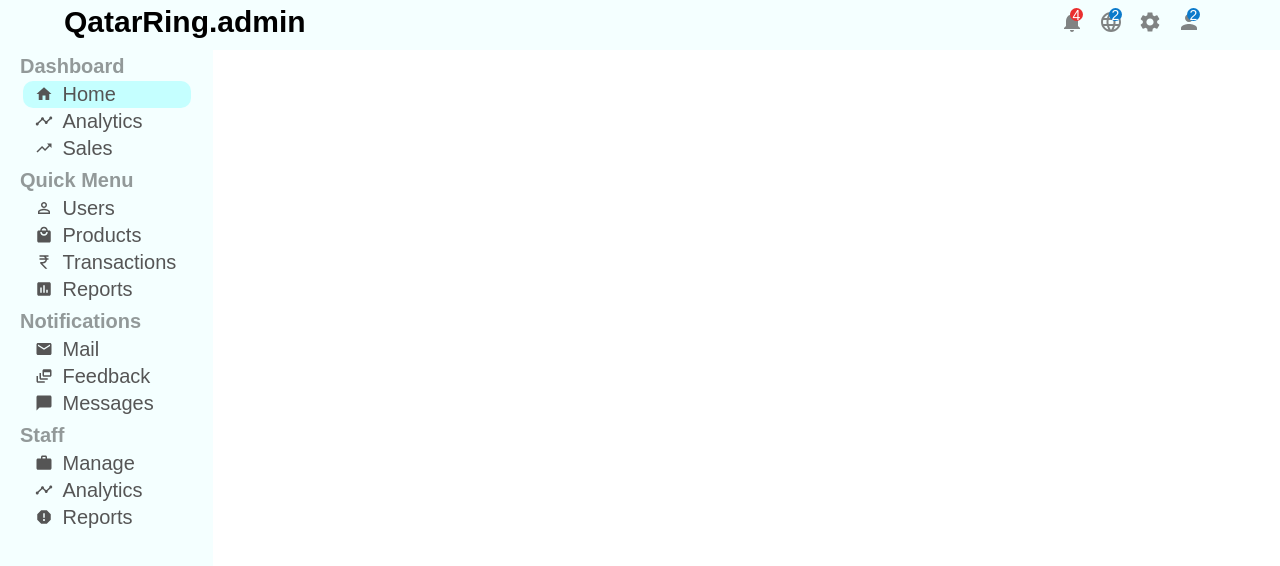
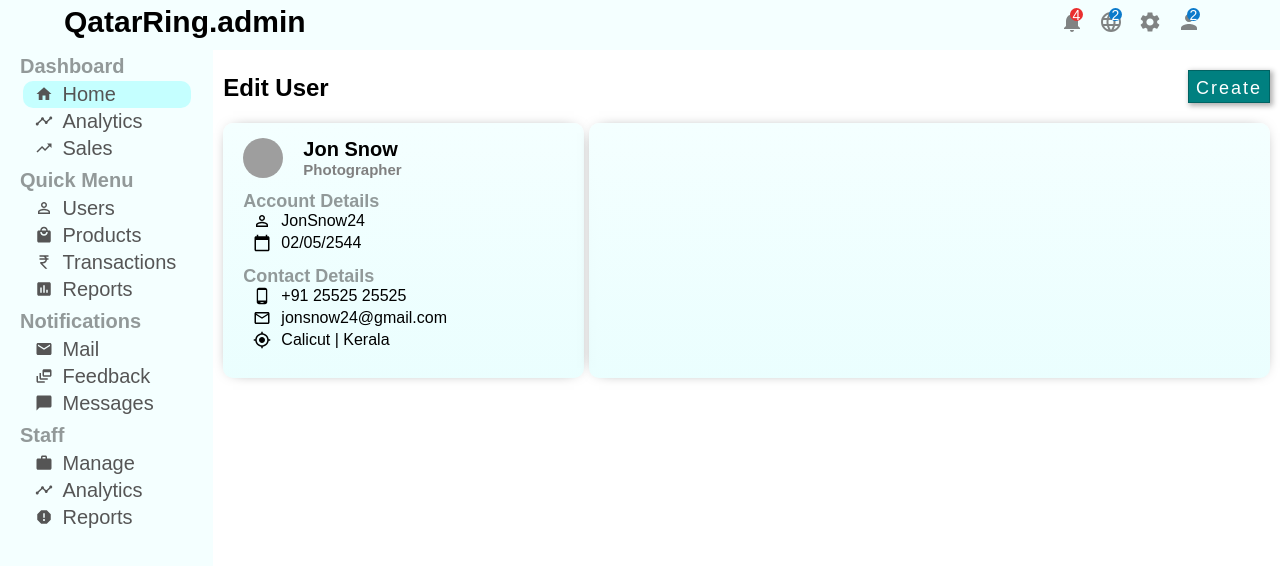
Before and after one commit to suhailm9055/admin-dashboard, a React (Create React App) app: page /user/1 in a window 1280 px wide. Shown: the top 566 px of the page. Built offline with nearby package versions, Linux system fonts and the light colour scheme; grey boxes are pictures that could not be loaded; a web font is replaced by a local one.

Commit message:
user view panel

```diff
--- a/src/App.js
+++ b/src/App.js
@@ -10,6 +10,7 @@ import {
   Link
 } from "react-router-dom";
 import UsersList from "./pages/UsersList";
+import User from "./pages/User";
 
 const MainContainer = styled.div`
 
@@ -30,8 +31,6 @@ flex:1;
 const PagesContainer = styled.div`
 margin-top: 10px;
 flex:5;
-
-
 `;
 
 function App() {
@@ -54,7 +53,10 @@ function App() {
             <Home />
           </Route>
           <Route path="/users">
-            <UsersList type="margin"/>
+            <UsersList />
+          </Route>
+          <Route path="/user/:UserId">
+            <User />
           </Route>
         </Switch>
         </PagesContainer>
--- /dev/null
+++ b/src/pages/User.jsx
@@ -0,0 +1,140 @@
+import { CalendarToday, MailOutline, MyLocation, PersonOutline, PhoneAndroid } from '@mui/icons-material';
+import React from 'react'
+import styled from 'styled-components';
+
+const Container =styled.div``
+const HeadingContainer =styled.div`
+display: flex;
+align-items:center ;
+justify-content: space-between;
+padding: 10px;
+`
+const Title = styled.h1`
+  font-size: 24px;
+  padding-top: 2px;
+  padding-right: 5px;
+`;
+const Button = styled.button`
+  padding: 3px 7px;
+  padding-top: 7px;
+  font-size: 18px;
+  letter-spacing: 2px;
+  /* border-radius: 25px; */
+  font-weight: 500;
+  background: #008080;
+  color: #fff;
+  text-align: center;
+  cursor: pointer;
+  border: 1px solid #006363;
+  box-shadow: 2px 2px 5px 1px #11111153;
+  transition: all 0.5s ease;
+  &:hover{
+    transform:scale(1.1) ;
+    background: #06d6d6dc;
+    color: #4d4d4de6;
+    font-weight: bold;
+  }
+`;
+const Wrapper =styled.div`
+display: flex;
+padding: 10px;`
+const UserViewContainer =styled.div`
+flex:1;
+padding: 15px 20px;
+  border-radius: 10px;
+
+  background: linear-gradient(#f4ffff, #c5fdfd5a);
+  box-shadow: 0px 0px 15px -10px #000000;`
+const UserInfoContainer =styled.div`
+display: flex;`
+const Img = styled.img`
+width: 40px;
+height: 40px;
+border-radius: 50%;
+margin-right: 20px;
+object-fit: cover;
+`;
+const UserDesc =styled.div``
+const UserName = styled.span`
+  font-size: 20px;
+  font-weight: 600;
+`;
+const UserTitle = styled.h5`
+  font-size: 15px;
+  color: gray;
+  height: 20px;
+`;
+const AccountContainer =styled.div`
+margin:10px 0px;`
+const AccountTitle =styled.div`
+font-weight: bold;
+  font-size: 18px;
+  color: #6e7474bb;`
+const UserDetailsContainer =styled.div`
+display: flex;`
+const Icon =styled.div`
+`
+const UserInfo =styled.div``
+const UserEditContainer =styled.div`
+flex:2;
+padding: 15px 20px;
+  border-radius: 10px;
+margin-left:5px;
+  background: linear-gradient(#f4ffff, #c5fdfd5a);
+  box-shadow: 0px 0px 15px -10px #000000;`
+
+const IconSize = "18px";
+const marginInline = "10px";
+
+const User = () => {
+  return (
+    <Container>
+        <HeadingContainer>
+            <Title>Edit User</Title>
+            <Button>Create</Button>
+        </HeadingContainer>
+        <Wrapper>
+            <UserViewContainer>
+                <UserInfoContainer>
+                    <Img src="https://images.pexels.com/photos/614810/pexels-photo-614810.jpeg?auto=compress&cs=tinysrgb&dpr=2&h=650&w=940"/>
+                    <UserDesc>
+                        <UserName>Jon Snow</UserName>
+                        <UserTitle>Photographer</UserTitle>
+                    </UserDesc>
+                </UserInfoContainer>
+                <AccountContainer>
+                    <AccountTitle>Account Details</AccountTitle>
+                    <UserDetailsContainer>
+                        <Icon><PersonOutline style={{ fontSize: IconSize, marginInline: marginInline }}/></Icon>
+                        <UserInfo>JonSnow24</UserInfo>
+                    </UserDetailsContainer>
+                    <UserDetailsContainer>
+                        <Icon><CalendarToday style={{ fontSize: IconSize, marginInline: marginInline }}></CalendarToday></Icon>
+                        <UserInfo>02/05/2544</UserInfo>
+                    </UserDetailsContainer>
+                </AccountContainer>
+                <AccountContainer>
+                    <AccountTitle>Contact Details</AccountTitle>
+                    <UserDetailsContainer>
+                        <Icon><PhoneAndroid style={{ fontSize: IconSize, marginInline: marginInline }}/></Icon>
+                        <UserInfo>+91 25525 25525</UserInfo>
+                    </UserDetailsContainer>
+                    <UserDetailsContainer>
+                        <Icon><MailOutline style={{ fontSize: IconSize, marginInline: marginInline }}/></Icon>
+                        <UserInfo>jonsnow24@gmail.com</UserInfo>
+                    </UserDetailsContainer>
+                    <UserDetailsContainer>
+                        <Icon><MyLocation style={{ fontSize: IconSize, marginInline: marginInline }}/></Icon>
+                        <UserInfo>Calicut | Kerala</UserInfo>
+                    </UserDetailsContainer>
+                </AccountContainer>
+        </UserViewContainer>
+        <UserEditContainer>
+
+        </UserEditContainer>
+            </Wrapper>
+    </Container>
+  )
+}
+
+export default User
```
